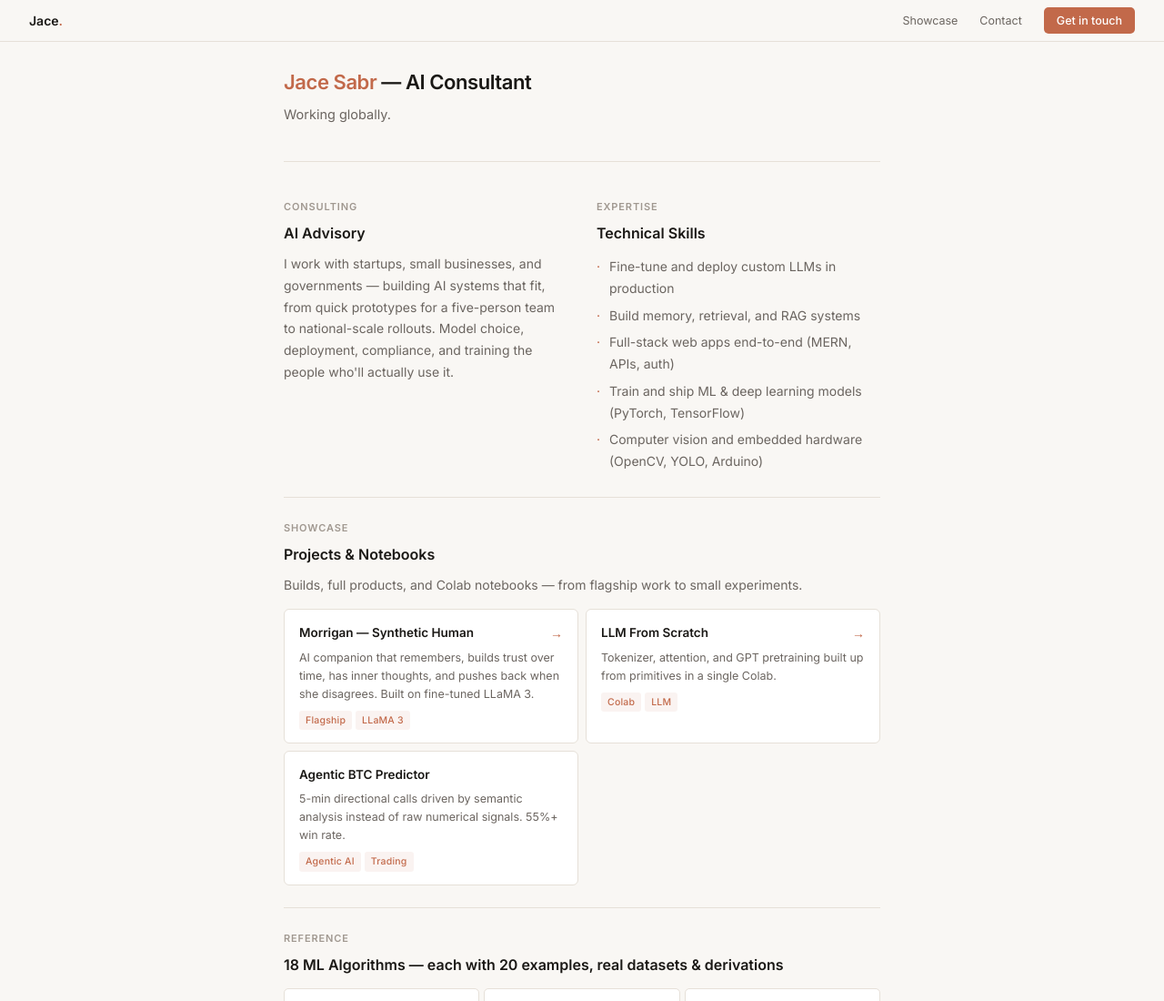
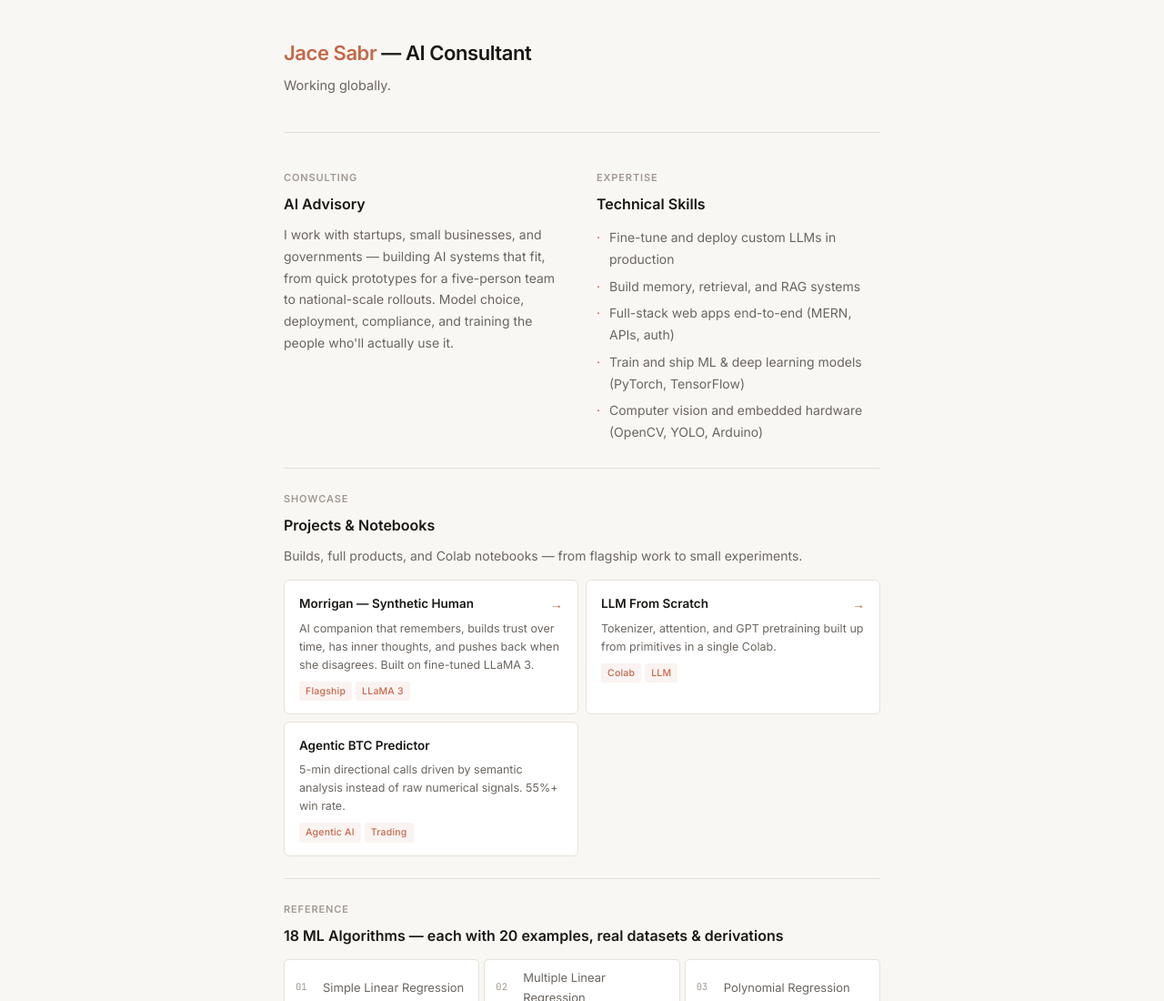
Before and after one commit to jacesabr/resume, a website: page index.html in a window 1280 px wide. Shown: the top 1100 px of the page at 91% size. Drawn offline with Linux system fonts and the light colour scheme.

Commit message:
Remove fixed top nav bar and related CSS

```diff
--- a/index.html
+++ b/index.html
@@ -12,16 +12,10 @@ html{scroll-behavior:smooth}
 body{font-family:'Inter',sans-serif;background:var(--bg);color:var(--text);font-size:15px;line-height:1.7;-webkit-font-smoothing:antialiased}
 a{color:inherit;text-decoration:none}
 
-nav{position:fixed;top:0;left:0;right:0;z-index:100;background:rgba(249,247,244,0.94);backdrop-filter:blur(10px);border-bottom:1px solid var(--border);height:46px;display:flex;align-items:center;padding:0 2rem;justify-content:space-between}
-.logo{font-weight:600;font-size:14px}.logo em{color:var(--accent);font-style:normal}
-.nav-r{display:flex;align-items:center;gap:1.5rem}
-.nav-r a{font-size:12.5px;color:var(--dim);transition:color .15s}.nav-r a:hover{color:var(--text)}
-.nav-cta{background:var(--accent);color:#fff!important;padding:4px 14px;border-radius:5px;font-size:12px;font-weight:500}
-
 .page{max-width:720px;margin:0 auto;padding:0 2rem 4rem}
 
 /* Header */
-.hd{padding-top:72px;padding-bottom:1.5rem;border-bottom:1px solid var(--border)}
+.hd{padding-top:2.5rem;padding-bottom:1.5rem;border-bottom:1px solid var(--border)}
 .hd h1{font-size:22px;font-weight:600;letter-spacing:-.02em;margin-bottom:5px}
 .hd h1 em{color:var(--accent);font-style:normal}
 .hd .sub{color:var(--dim);max-width:560px;margin-bottom:14px;font-size:14.5px}
@@ -70,19 +64,10 @@ sec{display:block}
 
 footer{text-align:center;padding:1.5rem;border-top:1px solid var(--border);color:var(--muted);font-size:11.5px}
 
-@media(max-width:640px){.nav-r a:not(.nav-cta){display:none}.two{grid-template-columns:1fr}}
+@media(max-width:640px){.two{grid-template-columns:1fr}}
 </style>
 </head>
 <body>
-
-<nav>
-  <div class="logo">Jace<em>.</em></div>
-  <div class="nav-r">
-    <a href="#showcase">Showcase</a>
-    <a href="#contact">Contact</a>
-    <a href="mailto:jacesabr@gmail.com" class="nav-cta">Get in touch</a>
-  </div>
-</nav>
 
 <div class="page">
 
```
